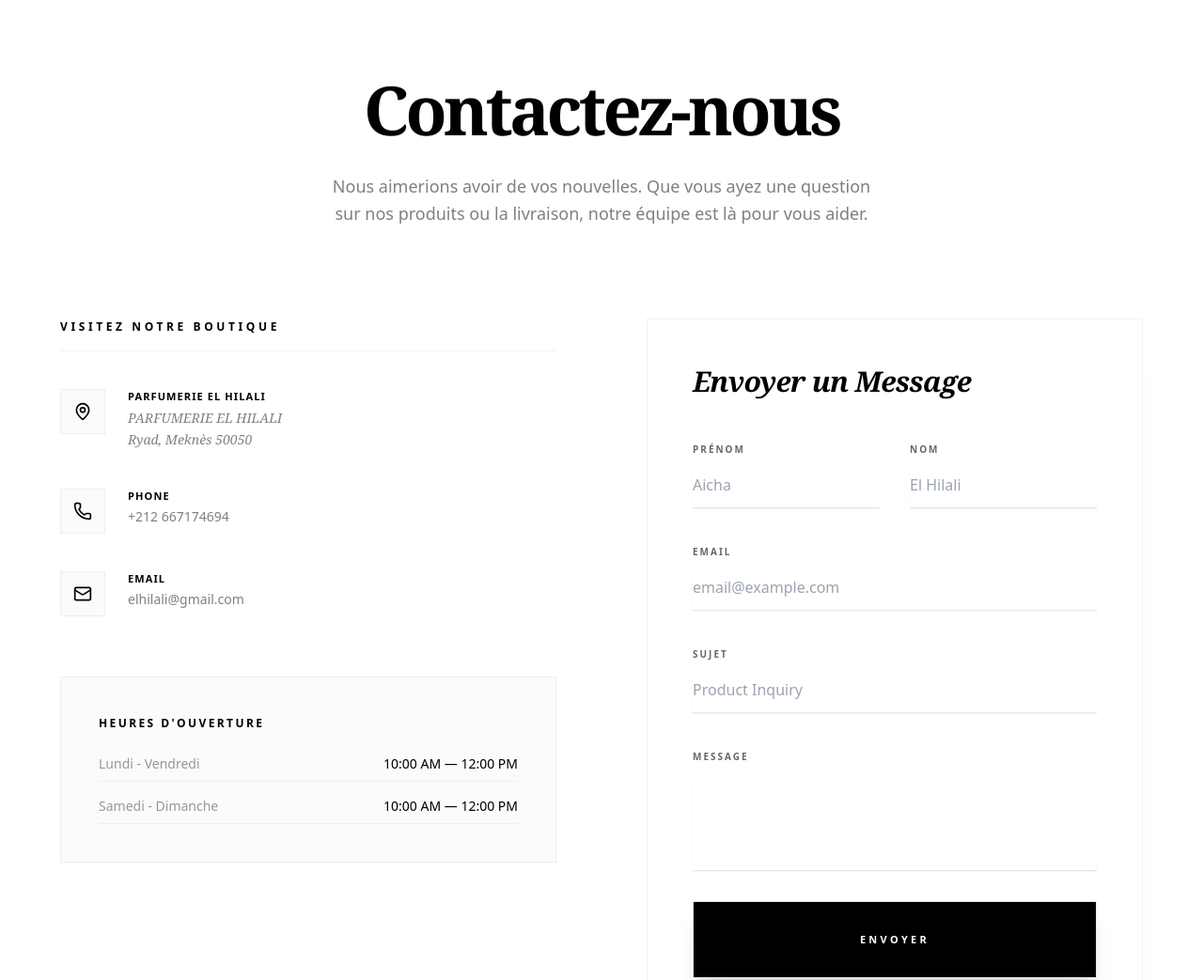
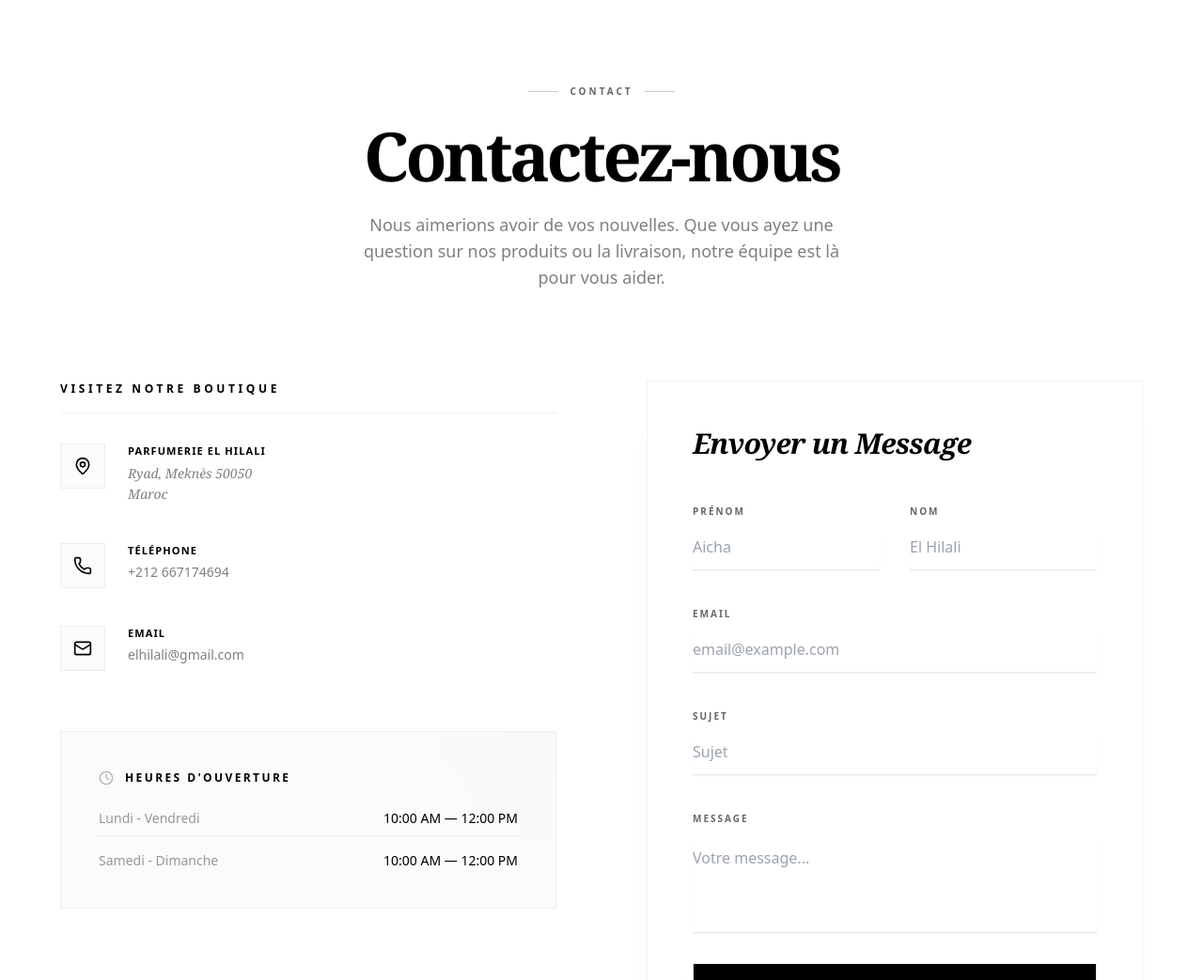
Before and after one commit to zakari-aee/El_hilali, a React (Vite) app in the folder frontend/: page /contact in a window 1280 px wide. Shown: the part 80-1123 px from the top of the page at 94% size. Built offline with nearby package versions, Linux system fonts and the light colour scheme.

Commit message:
maps added in the contact

```diff
--- a/frontend/src/pages/Contact.jsx
+++ b/frontend/src/pages/Contact.jsx
@@ -4,9 +4,15 @@ import { Footer } from "../components/layout/Footer";
 import { Button } from "../components/ui/button";
 import { Input } from "../components/ui/input";
 import { Textarea } from "../components/ui/textarea";
-import { MapPin, Phone, Mail } from "lucide-react";
+import { MapPin, Phone, Mail, Clock } from "lucide-react";
 import { useLanguage } from "../lib/i18n";
 import { motion } from "framer-motion";
+
+/**
+ * CONTACT PAGE
+ * Restored original imports while maintaining the premium responsive design
+ * and the optimized Map location for Parfumerie El Hilali.
+ */
 
 export default function Contact() {
   const { t, dir } = useLanguage();
@@ -15,29 +21,42 @@ export default function Contact() {
     <div className="min-h-screen flex flex-col bg-white" dir={dir}>
       <Header />
 
-      <main className="flex-1 pt-40 pb-32">
+      <main className="flex-1 pt-32 md:pt-40 pb-24 md:pb-32">
         <div className="container mx-auto px-6 md:px-10">
+
           {/* Header Section */}
-          <div className="text-center mb-24">
-            <h1 className="text-5xl md:text-7xl font-serif font-bold mb-8 tracking-tighter">
+          <div className="text-center mb-16 md:mb-24">
+            <motion.div
+              initial={{ opacity: 0, y: 20 }}
+              animate={{ opacity: 1, y: 0 }}
+              className="inline-flex items-center gap-3 mb-6"
+            >
+              <span className="w-8 h-[1px] bg-black/20" />
+              <span className="text-[10px] font-bold tracking-[0.3em] uppercase text-black/60">
+                Contact
+              </span>
+              <span className="w-8 h-[1px] bg-black/20" />
+            </motion.div>
+
+            <h1 className="text-4xl md:text-7xl font-serif font-bold mb-6 tracking-tighter">
               {t("contact.title")}
             </h1>
-            <p className="text-black/50 max-w-xl mx-auto font-medium text-lg leading-relaxed">
+            <p className="text-black/50 max-w-xl mx-auto font-medium text-base md:text-lg leading-relaxed px-4">
               {t("contact.desc")}
             </p>
           </div>
 
-          <div className="grid grid-cols-1 lg:grid-cols-2 gap-24 max-w-6xl mx-auto">
+          <div className="grid grid-cols-1 lg:grid-cols-2 gap-16 lg:gap-24 max-w-6xl mx-auto mb-24">
             {/* Contact Info - Luxury Minimalist Style */}
-            <div className="space-y-16">
+            <div className="space-y-12 md:space-y-16">
               <div>
-                <h3 className="text-[12px] font-bold uppercase tracking-[0.3em] text-black mb-10 border-b border-black/5 pb-4">
+                <h3 className="text-[12px] font-bold uppercase tracking-[0.3em] text-black mb-8 border-b border-black/5 pb-4">
                   {t("contact.visit")}
                 </h3>
 
-                <div className="space-y-10">
+                <div className="space-y-8 md:space-y-10">
                   <div className="flex items-start gap-6 group">
-                    <div className="h-12 w-12 shrink-0 bg-[#FDFBF9] border border-black/5 flex items-center justify-center text-primary group-hover:bg-black group-hover:text-white transition-all duration-500">
+                    <div className="h-12 w-12 shrink-0 bg-[#FDFBF9] border border-black/5 flex items-center justify-center text-black group-hover:bg-black group-hover:text-white transition-all duration-500">
                       <MapPin className="w-5 h-5" />
                     </div>
                     <div>
@@ -45,20 +64,18 @@ export default function Contact() {
                         PARFUMERIE EL HILALI
                       </p>
                       <p className="text-black/50 font-medium text-sm leading-relaxed italic font-serif">
-                        PARFUMERIE EL HILALI
-                        <br />
-                        Ryad, Meknès 50050
+                        Ryad, Meknès 50050<br />Maroc
                       </p>
                     </div>
                   </div>
 
                   <div className="flex items-start gap-6 group">
-                    <div className="h-12 w-12 shrink-0 bg-[#FDFBF9] border border-black/5 flex items-center justify-center text-primary group-hover:bg-black group-hover:text-white transition-all duration-500">
+                    <div className="h-12 w-12 shrink-0 bg-[#FDFBF9] border border-black/5 flex items-center justify-center text-black group-hover:bg-black group-hover:text-white transition-all duration-500">
                       <Phone className="w-5 h-5" />
                     </div>
                     <div>
                       <p className="text-[11px] font-bold uppercase tracking-[0.1em] mb-1">
-                        Phone
+                        Téléphone
                       </p>
                       <p className="text-black/50 font-medium text-sm">
                         +212 667174694
@@ -67,7 +84,7 @@ export default function Contact() {
                   </div>
 
                   <div className="flex items-start gap-6 group">
-                    <div className="h-12 w-12 shrink-0 bg-[#FDFBF9] border border-black/5 flex items-center justify-center text-primary group-hover:bg-black group-hover:text-white transition-all duration-500">
+                    <div className="h-12 w-12 shrink-0 bg-[#FDFBF9] border border-black/5 flex items-center justify-center text-black group-hover:bg-black group-hover:text-white transition-all duration-500">
                       <Mail className="w-5 h-5" />
                     </div>
                     <div>
@@ -82,17 +99,21 @@ export default function Contact() {
                 </div>
               </div>
 
-              <div className="bg-[#FDFBF9] p-10 border border-black/5 relative overflow-hidden">
-                <div className="absolute top-0 right-0 w-32 h-32 bg-primary/5 rounded-full blur-3xl -mr-16 -mt-16" />
-                <h4 className="text-[12px] font-bold uppercase tracking-[0.2em] mb-6">
+              {/* Hours Card */}
+              <div className="bg-[#FDFBF9] p-8 md:p-10 border border-black/5 relative overflow-hidden">
+                <div className="absolute top-0 right-0 w-32 h-32 bg-black/[0.02] rounded-full blur-3xl -mr-16 -mt-16" />
+                <div className="flex items-center gap-3 mb-6">
+                   <Clock className="w-4 h-4 text-black/30" />
+                   <h4 className="text-[12px] font-bold uppercase tracking-[0.2em]">
                      {t("contact.hours")}
                    </h4>
+                </div>
                 <div className="space-y-4 text-sm font-medium">
                   <div className="flex justify-between border-b border-black/5 pb-2">
                     <span className="text-black/40">{t("days.monFri")}</span>
                     <span className="text-black">10:00 AM — 12:00 PM</span>
                   </div>
-                  <div className="flex justify-between border-b border-black/5 pb-2">
+                  <div className="flex justify-between">
                     <span className="text-black/40">
                       {t("days.sat")} - {t("days.sun")}
                     </span>
@@ -102,8 +123,8 @@ export default function Contact() {
               </div>
             </div>
 
-            {/* Form - Matching Luxury Input Style */}
-            <div className="bg-white border border-black/5 p-10 md:p-12 shadow-2xl shadow-black/[0.02]">
+            {/* Form Section */}
+            <div className="bg-white border border-black/5 p-8 md:p-12 shadow-2xl shadow-black/[0.02]">
               <h3 className="text-3xl font-serif font-bold mb-10 tracking-tight italic">
                 {t("contact.form.title")}
               </h3>
@@ -146,7 +167,7 @@ export default function Contact() {
                     {t("contact.form.subject")}
                   </label>
                   <Input
-                    placeholder="Product Inquiry"
+                    placeholder="Sujet"
                     className="rounded-none border-0 border-b border-black/10 focus-visible:ring-0 focus-visible:border-black transition-colors bg-transparent px-0 pb-3 h-auto"
                   />
                 </div>
@@ -156,13 +177,13 @@ export default function Contact() {
                     {t("contact.form.message")}
                   </label>
                   <Textarea
-                    placeholder=""
+                    placeholder="Votre message..."
                     className="rounded-none border-0 border-b border-black/10 focus-visible:ring-0 focus-visible:border-black transition-colors bg-transparent px-0 pb-3 h-auto min-h-[100px] resize-none"
                   />
                 </div>
 
                 <Button
-                  className="w-full bg-black text-white rounded-none py-8 text-[11px] font-bold uppercase tracking-[0.3em] hover:bg-primary transition-all duration-500 shadow-xl shadow-black/10"
+                  className="w-full bg-black text-white rounded-none py-8 text-[11px] font-bold uppercase tracking-[0.3em] hover:bg-black/80 transition-all duration-500 shadow-xl shadow-black/10"
                   size="lg"
                 >
                   {t("contact.btn.send")}
@@ -170,12 +191,12 @@ export default function Contact() {
               </form>
             </div>
           </div>
-        </div>
-        {/* Map Section */}
-        <div className="max-w-6xl mx-auto px-4">
-          <div className="mb-10 flex items-center gap-4">
+
+          {/* Map Section - Responsive & High Performance */}
+          <div className="max-w-6xl mx-auto">
+            <div className="mb-10 flex items-center gap-4 px-4 sm:px-0">
               <span className="text-[10px] font-bold uppercase tracking-[0.4em] text-black/40">
-              {t("contact.map.title")}
+                {t("contact.map.title") || "Localisation"}
               </span>
               <div className="h-[1px] flex-1 bg-black/5" />
             </div>
@@ -184,12 +205,13 @@ export default function Contact() {
               className="
                 relative w-full
                 aspect-[4/5] sm:aspect-[16/10] lg:aspect-[21/9]
-      min-h-[260px] sm:min-h-[320px] lg:min-h-[420px]
+                min-h-[350px]
                 bg-[#F9F9F9]
                 border border-black/5
                 overflow-hidden
                 grayscale hover:grayscale-0
-      transition-all duration-700
+                transition-all duration-1000
+                rounded-sm
               "
             >
               <iframe
@@ -199,9 +221,9 @@ export default function Contact() {
                 referrerPolicy="no-referrer-when-downgrade"
                 allowFullScreen
               />
-
-            {/* Soft frame overlay */}
-            <div className="pointer-events-none absolute inset-0 border border-black/5" />
+              {/* Decorative Frame */}
+              <div className="pointer-events-none absolute inset-0 border border-black/5 shadow-inner" />
+            </div>
           </div>
         </div>
       </main>
```
Lines whose indentation alone changed are shown as unchanged.
